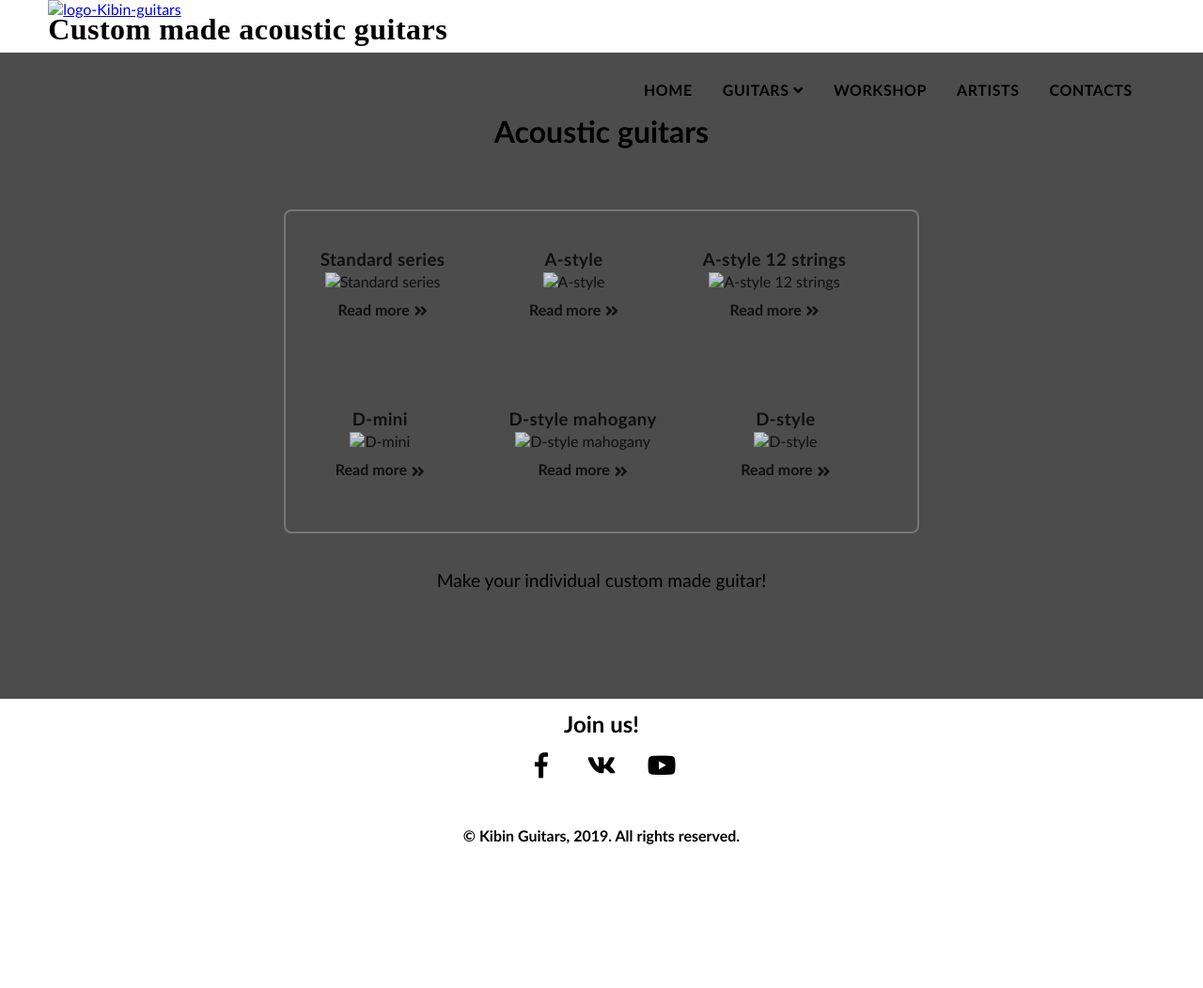
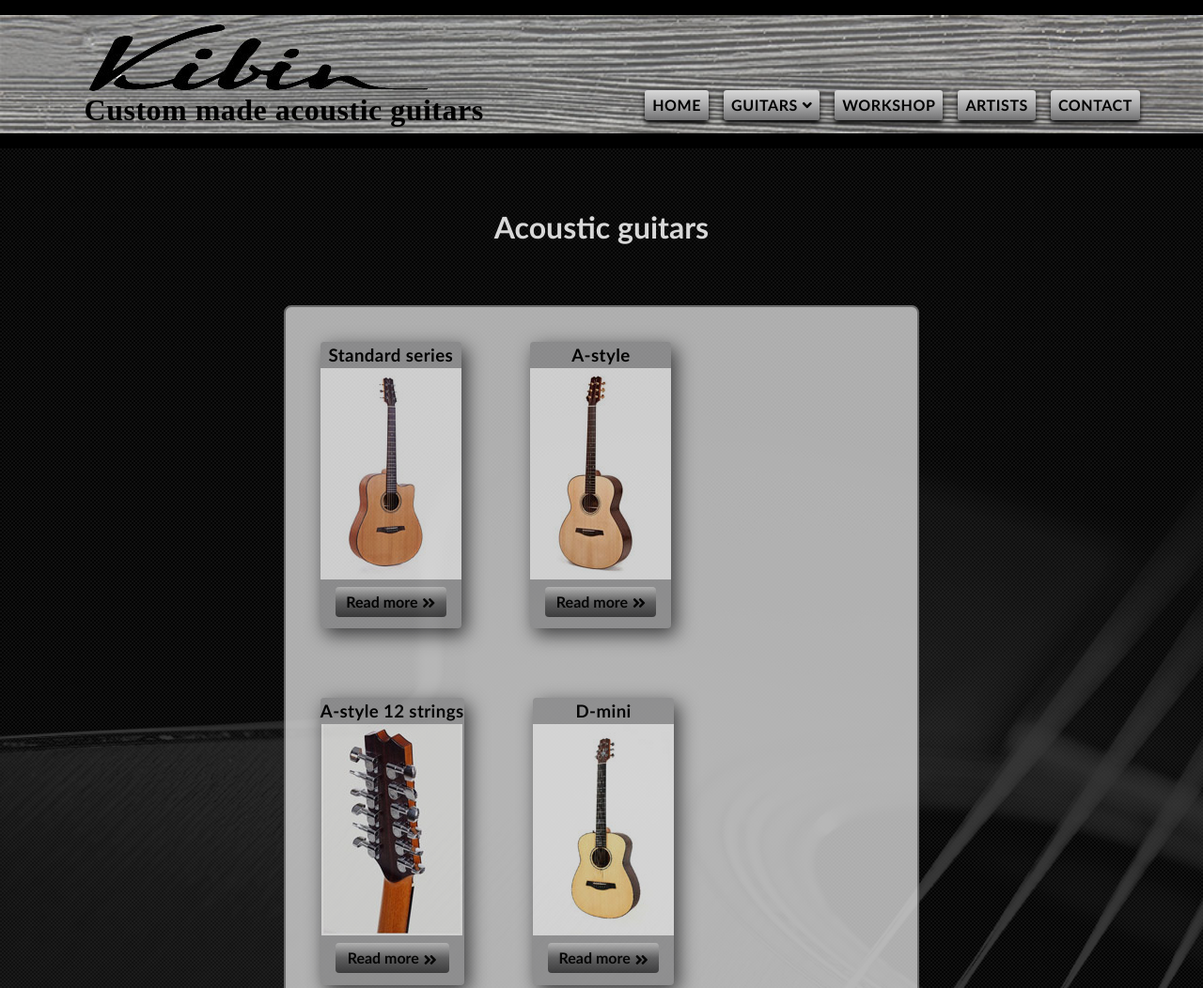
Before and after one commit to PaulVorontsov/PaulVorontsov.github.io, a plain HTML site: page pages/html/acoustic-guitars.html in a window 1280 px wide. Shown: the top 1052 px of the page at 94% size. Before the commit the page ends 907 px from the top, so only its background shows below. Drawn offline with Linux system fonts and the light colour scheme; files that its build step writes are made by us from their sources.

Commit message:
Change files header.html, acoustic-guitars.css, acoustic-guitars.html

```diff
--- /dev/null
+++ b/pages/css/acoustic-guitars.css
@@ -0,0 +1,184 @@
+@import "./../../pages/css/style.css";
+@import "./../../components/css/header.css";
+@import "./../../components/css/footer.css";
+
+:root {
+  --header-bg-color: var(--tundora);
+  --header-logo-bg-color: var(--bombay);
+  --header-border-color: var(--black);
+  --button-text-color: var(--black);
+  --button-shadow-color: var(--black);
+  --button-bg-gradient-color: var(--jumbo), var(--bombay), var(--alto);
+  --button-hover-color: var(--white);
+  --button-bg-active-gradient-color: var(--bombay), var(--jumbo), var(--alto);
+  --feature-card-bg-color: var(--bombay);
+  --feature-card-header-color: var(--black);
+  --feature-card-button-color: var(--black);
+  --feature-card-shadow-color: var(--tundora);
+  --feature-card-border-color: var(--tundora);
+  --feature-card-button-bg-color: var(--tundora), var(--jumbo), var(--alto);
+  --feature-card-button-hover-color: var(--alto);
+  --acoustic-guitars-header-color: var(--alto);
+  --acoustic-guitars-proposal-color: var(--alto);
+  --facebook-icon-color: var(--chambray);
+  --vk-icon-color: var(--wedgewood);
+  --youtube-icon-color: var(--thunderbird);
+  --facebook-icon-hover-bg-color: var(--chambray);
+  --vk-icon-hover-bg-color: var(--wedgewood);
+  --youtube-icon-hover-bg-color: var(--thunderbird);
+  --icons-hover-color: var(--white);
+  --footer-bg-color: var(--black);
+  --media-icons-header-color: var(--bombay);
+  --footer-copyright-color: var(--bombay);
+}
+
+body {
+  margin: 0;
+  padding: 0;
+  font-family: Calibri, sans-serif;
+  font-size: 1rem;
+}
+
+.wrapper {
+  position: relative;
+  margin: 0;
+  padding: 0;
+  text-align: center;
+  background: url("./../../img/bg-section.jpg") no-repeat;
+  background-size: cover;
+}
+
+.wrapper:before {
+  position: absolute;
+  right: 0;
+  left: 0;
+  top: 0;
+  bottom: 0;
+  content: "";
+  background: black;
+  opacity: 0.7;
+}
+
+.wrapper:after {
+  position: absolute;
+  right: 0;
+  left: 0;
+  top: 0;
+  bottom: 0;
+  content: "";
+  background: url("./../../img/pattern.png");
+  opacity: 0.2;
+}
+
+.acoustic-guitars__header {
+  position: relative;
+  margin: 0;
+  padding-top: 2em;
+  padding-bottom: 2em;
+  color: var(--acoustic-guitars-header-color);
+  z-index: 1;
+}
+
+.acoustic-guitars {
+  position: relative;
+  margin-left: auto;
+  margin-right: auto;
+  display: flex;
+  flex-flow: row wrap;
+  height: auto;
+  width: 42em;
+  background: var(--alto);
+  border: solid grey 0.125em;
+  border-radius: 0.5em;
+  z-index: 1;
+  opacity: 0.8;
+}
+
+.acoustic-guitars__feature-card {
+  margin: 2.3em;
+  box-sizing: border-box;
+  background: var(--feature-card-bg-color);
+  box-shadow: 0.3em 0.4em 1.25em var(--feature-card-shadow-color);
+  border-radius: 0.25em;
+  text-align: center;
+  transition: 0.25s;
+}
+
+.acoustic-guitars__feature-card-header {
+  margin: 0;
+  box-sizing: border-box;
+  color: var(--feature-card-header-color);
+  font-weight: 600;
+  line-height: 1.5em;
+  letter-spacing: 0.02em;
+}
+
+.acoustic-guitars__feature-card-button {
+  display: block;
+  margin: 0.3em 1em 0.8em 1em;
+  background: linear-gradient(to top, var(--feature-card-button-bg-color));
+  color: var(--feature-card-button-color);
+  border-radius: 0.25em;
+  text-decoration: none;
+  font-size: 1em;
+  font-weight: 600;
+  line-height: 2em;
+  transition: 0.15s;
+}
+
+.fa-angle-double-right {
+  margin-left: 0.3em;
+  vertical-align: -0.1em;
+}
+
+.acoustic-guitars__feature-card:hover {
+  box-shadow: 0.8em 0.8em 0.8em var(--feature-card-shadow-color);
+  transform: scale(1.08);
+}
+
+.acoustic-guitars__feature-card-button:hover {
+  color: var(--feature-card-button-hover-color);
+}
+
+.acoustic-guitars__feature-card-button:active {
+  background: linear-gradient(to bottom, var(--feature-card-button-bg-color));
+  transform: translateY(0.15em);
+}
+
+.acoustic-guitars__proposal {
+  position: relative;
+  margin: 0;
+  padding-top: 2em;
+  padding-bottom: 6em;
+  font-size: 1.2em;
+  color: var(--acoustic-guitars-proposal-color);
+  z-index: 1;
+}
+
+@media screen and (max-width: 780px) {
+
+  .wrapper {
+    margin-top: 5em;
+  }
+
+  .acoustic-guitars {
+    width: 18em;
+  }
+
+  .acoustic-guitars__feature-card {
+    margin: 3.3em;
+  }
+
+  .acoustic-guitars__feature-card-header {
+    font-size: 1.45em;
+  }
+
+  .acoustic-guitars__feature-card img {
+    width: 11.6em;
+    height: 17.5em;
+  }
+
+  .acoustic-guitars__feature-card-button {
+    font-size: 1.4em;
+  }
+}
--- a/pages/css/acuostic-guitars.css
+++ /dev/null
@@ -1,366 +0,0 @@
-@import "./../../project/style.css";
-
-:root {
-  --header-bg-color: var(--tundora);
-  --header-logo-bg-color: var(--bombay);
-  --header-border-color: var(--black);
-  --button-text-color: var(--black);
-  --button-shadow-color: var(--black);
-  --button-bg-gradient-color: var(--jumbo), var(--bombay), var(--alto);
-  --button-hover-color: var(--white);
-  --button-bg-active-gradient-color: var(--bombay), var(--jumbo), var(--alto);
-  --feature-card-bg-color: var(--bombay);
-  --feature-card-header-color: var(--black);
-  --feature-card-button-color: var(--black);
-  --feature-card-shadow-color: var(--tundora);
-  --feature-card-border-color: var(--tundora);
-  --feature-card-button-bg-color: var(--tundora), var(--jumbo), var(--alto);
-  --feature-card-button-hover-color: var(--alto);
-  --acoustic-guitars-header-color: var(--alto);
-  --acoustic-guitars-proposal-color: var(--alto);
-  --facebook-icon-color: var(--chambray);
-  --vk-icon-color: var(--wedgewood);
-  --youtube-icon-color: var(--thunderbird);
-  --facebook-icon-hover-bg-color: var(--chambray);
-  --vk-icon-hover-bg-color: var(--wedgewood);
-  --youtube-icon-hover-bg-color: var(--thunderbird);
-  --icons-hover-color: var(--white);
-  --footer-bg-color: var(--black);
-  --media-icons-header-color: var(--bombay);
-  --footer-copyright-color: var(--bombay);
-}
-
-body {
-  margin: 0;
-  padding: 0;
-  font-family: Calibri, sans-serif;
-  font-size: 1rem;
-}
-
-.main-header {
-  position: relative;
-  width: 100%;
-  border-bottom: solid 1em var(--header-border-color);
-  border-top: solid 1em var(--header-border-color);
-  background: url("./img/bg-header.jpg") no-repeat;
-  background-size: cover;
-  font-size: 1rem;
-}
-
-.main-header::after {
-  position: absolute;
-  right: 0;
-  left: 0;
-  top: 0;
-  bottom: 0;
-  content: "";
-  background: var(--alto);
-  opacity: 0.35;
-}
-
-.main-header__logo-link {
-  position: relative;
-  margin-left: 4%;
-  z-index: 1;
-}
-
-.main-header__text-logo {
-  position: relative;
-  bottom: 0.2em;
-  margin: 0 4%;
-  letter-spacing: 0.015em;
-  font-weight: 600;
-  font-size: 2em;
-  font-family: "Monotype Corsiva", serif;
-  z-index: 1;
-}
-
-.navigation {
-  position: absolute;
-  right: 4%;
-  top: 5em;
-  margin: 0;
-  padding: 0;
-  font-size: 1rem;
-  z-index: 1;
-}
-
-.navigation__main-list {
-  display: flex;
-  position: relative;
-}
-
-.navigation__drop-list {
-  display: block;
-  position: absolute;
-  border-radius: 0.2em;
-}
-
-ul[class^="navigation"] {
-  margin: 0;
-  padding: 0;
-  list-style-type: none;
-}
-
-.navigation__menu-button {
-  display: inline-block;
-  margin-right: 1em;
-  padding: 0 0.5em;
-  text-transform: uppercase;
-  font-family: Calibri, sans-serif;
-}
-
-.navigation__sub-menu-button {
-  display: none;
-  margin: 0.4em 0 0;
-  padding: 0 1.9em 0 0.55em;
-  font-family: "Trebuchet MS", sans-serif;
-}
-
-a[class^="navigation"] {
-  overflow: hidden;
-  max-width: 100%;
-  border-radius: 0.2em;
-  box-shadow: 0.2em 0.3em 0.5em var(--button-shadow-color);
-  background: linear-gradient(to top, var(--button-bg-gradient-color));
-  color: var(--button-text-color);
-  text-decoration: none;
-  letter-spacing: 0.035em;
-  line-height: 2em;
-  font-size: 1rem;
-  font-weight: 600;
-  transition: 0.2s;
-  cursor: pointer;
-}
-
-.fa-angle-down {
-  padding-left: 0.3em;
-  font-size: 1rem
-}
-
-a[class^="navigation"]:hover {
-  color: var(--button-hover-color);
-}
-
-a[class^="navigation"]:active {
-  background: linear-gradient(to bottom, var(--button-bg-active-gradient-color));
-  box-shadow: none;
-  transform: translateY(0.15em);
-}
-
-.wrapper {
-  position: relative;
-  margin: 0;
-  padding: 0;
-  text-align: center;
-  background: url("./img/bg-section.jpg") no-repeat;
-  background-size: cover;
-}
-
-.wrapper:before {
-  position: absolute;
-  right: 0;
-  left: 0;
-  top: 0;
-  bottom: 0;
-  content: "";
-  background: black;
-  opacity: 0.7;
-}
-
-.wrapper:after {
-  position: absolute;
-  right: 0;
-  left: 0;
-  top: 0;
-  bottom: 0;
-  content: "";
-  background: url("./img/pattern.png");
-  opacity: 0.2;
-}
-
-.acoustic-guitars__header {
-  position: relative;
-  margin: 0;
-  padding-top: 2em;
-  padding-bottom: 2em;
-  color: var(--acoustic-guitars-header-color);
-  z-index: 1;
-}
-
-.acoustic-guitars {
-  position: relative;
-  margin-left: auto;
-  margin-right: auto;
-  display: flex;
-  flex-flow: row wrap;
-  height: auto;
-  width: 42em;
-  background: var(--alto);
-  border: solid grey 0.125em;
-  border-radius: 0.5em;
-  z-index: 1;
-  opacity: 0.8;
-}
-
-.acoustic-guitars__feature-card {
-  margin: 2.3em;
-  box-sizing: border-box;
-  background: var(--feature-card-bg-color);
-  box-shadow: 0.3em 0.4em 1.25em var(--feature-card-shadow-color);
-  border-radius: 0.25em;
-  text-align: center;
-  transition: 0.25s;
-}
-
-.acoustic-guitars__feature-card-header {
-  margin: 0;
-  box-sizing: border-box;
-  color: var(--feature-card-header-color);
-  font-weight: 600;
-  line-height: 1.5em;
-  letter-spacing: 0.02em;
-}
-
-.acoustic-guitars__feature-card-button {
-  display: block;
-  margin: 0.3em 1em 0.8em 1em;
-  background: linear-gradient(to top, var(--feature-card-button-bg-color));
-  color: var(--feature-card-button-color);
-  border-radius: 0.25em;
-  text-decoration: none;
-  font-size: 1em;
-  font-weight: 600;
-  line-height: 2em;
-  transition: 0.15s;
-}
-
-.fa-angle-double-right {
-  margin-left: 0.3em;
-  vertical-align: -0.1em;
-}
-
-.acoustic-guitars__feature-card:hover {
-  box-shadow: 0.8em 0.8em 0.8em var(--feature-card-shadow-color);
-  transform: scale(1.08);
-}
-
-.acoustic-guitars__feature-card-button:hover {
-  color: var(--feature-card-button-hover-color);
-}
-
-.acoustic-guitars__feature-card-button:active {
-  background: linear-gradient(to bottom, var(--feature-card-button-bg-color));
-  transform: translateY(0.15em);
-}
-
-.acoustic-guitars__proposal {
-  position: relative;
-  margin: 0;
-  padding-top: 2em;
-  padding-bottom: 6em;
-  font-size: 1.2em;
-  color: var(--acoustic-guitars-proposal-color);
-  z-index: 1;
-}
-
-.footer {
-  width: 100%;
-  background: var(--footer-bg-color);
-  font-size: 1rem;
-}
-
-.media-icons {
-  box-sizing: border-box;
-  text-align: center;
-}
-
-.media-icons__header {
-  margin: 0;
-  padding-top: 0.5em;
-  color: var(--media-icons-header-color);
-  font-size: 1.5em;
-}
-
-.media-icons__facebook {
-  color: var(--facebook-icon-color);
-}
-
-.media-icons__vk {
-  color: var(--vk-icon-color);
-}
-
-.media-icons__youtube {
-  color: var(--youtube-icon-color);
-}
-
-.media-icons a {
-  display: inline-block;
-  overflow: hidden;
-  position: relative;
-  margin: 0.625em;
-  width: 2.5em;
-  height: 2.5em;
-  border-radius: 50%;
-  transition: 0.2s;
-}
-
-.media-icons i {
-  line-height: 1.5;
-  font-size: 1.7em;
-  transition: 0.3s;
-}
-
-.media-icons__facebook:hover {
-  background: var(--facebook-icon-hover-bg-color);
-}
-
-.media-icons__vk:hover {
-  background: var(--vk-icon-hover-bg-color);
-}
-
-.media-icons__youtube:hover {
-  background: var(--youtube-icon-hover-bg-color);
-}
-
-.media-icons a:hover i {
-  color: var(--icons-hover-color);
-  transform: scale(0.75);
-}
-
-.footer__copyright {
-  margin: 0;
-  padding-bottom: 0.5em;
-  padding-top: 2em;
-  color: var(--footer-copyright-color);
-  font-weight: 600;
-}
-
-@media (max-width: 1000px) {
-
-  .navigation {
-    position: absolute;
-    right: 0;
-    top: 3.3em
-  }
-
-  .main-header__logo-link {
-    position: relative;
-    margin-left: 1%;
-  }
-
-  .main-header__text-logo {
-    position: relative;
-    margin: 0 1%;
-    font-size: 1.5em;
-  }
-
-  .main-header img {
-    width: 280px;
-    height: 65px;
-  }
-
-  .navigation__menu-button {
-    padding: 0 0.3em;
-  }
-}
--- a/pages/html/acoustic-guitars.html
+++ b/pages/html/acoustic-guitars.html
@@ -2,22 +2,24 @@
 <html lang="en">
   <head>
     <meta charset="UTF-8">
+    <meta name="viewport" content="width=device-width, initial-scale=1">
     <title>Title</title>
-    <link rel="stylesheet" href="acuostic-guitars.css">
+    <link rel="stylesheet" href="./../css/acoustic-guitars.css">
     <link rel="stylesheet" href="https://use.fontawesome.com/releases/v5.7.2/css/all.css"
           integrity="sha384-fnmOCqbTlWIlj8LyTjo7mOUStjsKC4pOpQbqyi7RrhN7udi9RwhKkMHpvLbHG9Sr" crossorigin="anonymous">
   </head>
   <body>
     <header class="main-header">
-      <a class="main-header__logo-link" href="#"><img src="./img/logo-kibin.png" alt="logo-Kibin-guitars"
-                                                      title="Welcom to Kibin guitars!"></a>
+      <a class="main-header__logo-link" href="#"><img src="./../../img/logo-kibin.png" alt="logo-kibin-guitars"
+                                                      title="Welcome to Kibin guitars!"></a>
       <p class="main-header__text-logo">
         Custom made acoustic guitars
       </p>
-      <nav class="navigation">
-        <ul class="navigation__main-list">
+      <nav class="navigation" id="mobile">
+        <a class="navigation__button-mobile-menu" role="button" href="#"><i class="fas fa-bars"></i>Menu</a>
+        <ul class="navigation__main-list" id="menu">
           <li><a class="navigation__menu-button" href="#">Home</a></li>
-          <li><a class="navigation__menu-button" href="#">Guitars<i class="fas fa-angle-down"></i></a>
+          <li><a class="navigation__button-drop" role="button" href="#">Guitars<i class="fas fa-angle-down"></i></a>
             <ul class="navigation__drop-list">
               <li><a class="navigation__sub-menu-button" href="#">Acoustic</a></li>
               <li><a class="navigation__sub-menu-button" href="#">Classic</a></li>
@@ -25,7 +27,7 @@
           </li>
           <li><a class="navigation__menu-button" href="#">Workshop</a></li>
           <li><a class="navigation__menu-button" href="#">Artists</a></li>
-          <li><a class="navigation__menu-button" href="#">Contacts</a></li>
+          <li><a class="navigation__menu-button" href="#">Contact</a></li>
         </ul>
       </nav>
     </header>
@@ -34,37 +36,38 @@
       <section class="acoustic-guitars">
         <div class="acoustic-guitars__feature-card">
           <h3 class="acoustic-guitars__feature-card-header">Standard series</h3>
-          <img src="img/standard.jpg" title="Standard series" alt="Standard series">
+          <img src="./../../img/feature-card/standard.jpg" title="Standard series" alt="Standard series">
           <a class="acoustic-guitars__feature-card-button" href="#">Read more<i
             class="fas fa-angle-double-right"></i></a>
         </div>
         <div class="acoustic-guitars__feature-card">
           <h3 class="acoustic-guitars__feature-card-header">A-style</h3>
-          <img src="img/a-style.jpg" title="A-style" alt="A-style">
+          <img src="./../../img/feature-card/a-style.jpg" title="A-style" alt="A-style">
           <a class="acoustic-guitars__feature-card-button" href="#">Read more<i
             class="fas fa-angle-double-right"></i></a>
         </div>
         <div class="acoustic-guitars__feature-card">
           <h3 class="acoustic-guitars__feature-card-header">A-style 12 strings</h3>
-          <img src="img/a-style-12-strings.jpg" title="A-style 12 strings" alt="A-style 12 strings">
+          <img src="./../../img/feature-card/a-style-12-strings.jpg" title="A-style 12 strings"
+               alt="A-style 12 strings">
           <a class="acoustic-guitars__feature-card-button" href="#">Read more<i
             class="fas fa-angle-double-right"></i></a>
         </div>
         <div class="acoustic-guitars__feature-card">
           <h3 class="acoustic-guitars__feature-card-header">D-mini</h3>
-          <img src="img/d-mini.jpg" title="D-mini" alt="D-mini">
+          <img src="./../../img/feature-card/d-mini.jpg" title="D-mini" alt="D-mini">
           <a class="acoustic-guitars__feature-card-button" href="#">Read more<i
             class="fas fa-angle-double-right"></i></a>
         </div>
         <div class="acoustic-guitars__feature-card">
           <h3 class="acoustic-guitars__feature-card-header">D-style mahogany</h3>
-          <img src="img/d-style-mahogany.jpg" title="D-style mahogany" alt="D-style mahogany">
+          <img src="./../../img/feature-card/d-style-mahogany.jpg" title="D-style mahogany" alt="D-style mahogany">
           <a class="acoustic-guitars__feature-card-button" href="#">Read more<i
             class="fas fa-angle-double-right"></i></a>
         </div>
         <div class="acoustic-guitars__feature-card">
           <h3 class="acoustic-guitars__feature-card-header">D-style</h3>
-          <img src="img/d-style.jpg" title="D-style" alt="D-style">
+          <img src="./../../img/feature-card/d-style.jpg" title="D-style" alt="D-style">
           <a class="acoustic-guitars__feature-card-button" href="#">Read more<i
             class="fas fa-angle-double-right"></i></a>
         </div>
@@ -80,5 +83,7 @@
         <p class="footer__copyright">© Kibin Guitars, 2019. All rights reserved.</p>
       </div>
     </footer>
+    <script type="text/javascript" src="./../../components/js/drop-menu-mobile.js"></script>
+    <script type="text/javascript" src="./../../components/js/drop-menu.js"></script>
   </body>
 </html>
```
Also changed, not shown: components/html/header.html (+1 -1 lines).
